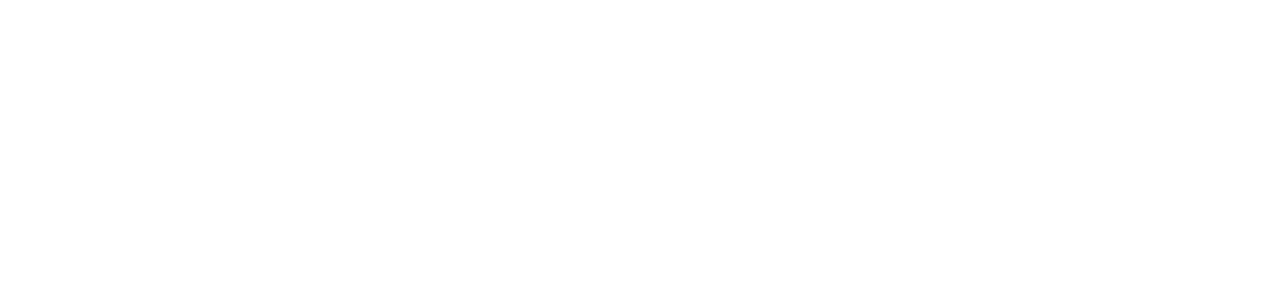
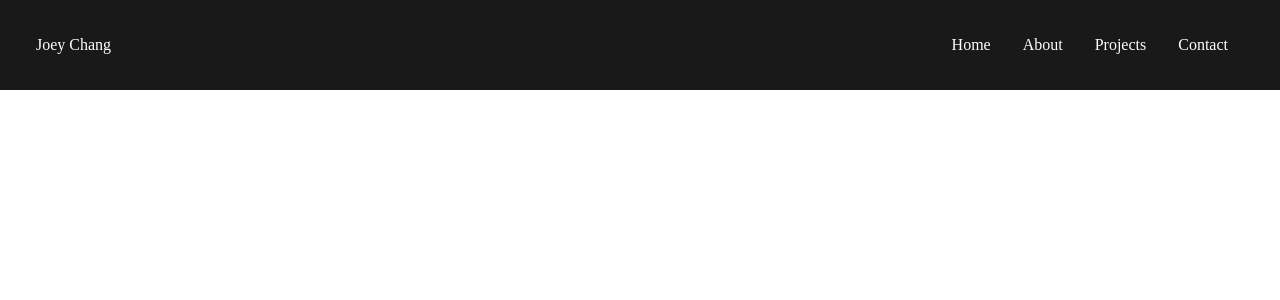
Before and after one commit to joesphchang/portfolio-frontend, a React (Create React App) app: page / in a window 1280 px wide. Shown: the top 300 px of the page. Built offline with nearby package versions, Linux system fonts and the light colour scheme.

Commit message:
Added Navigation & hamburger

```diff
--- a/src/App.css
+++ /dev/null
@@ -1,38 +0,0 @@
-.App {
-  text-align: center;
-}
-
-.App-logo {
-  height: 40vmin;
-  pointer-events: none;
-}
-
-@media (prefers-reduced-motion: no-preference) {
-  .App-logo {
-    animation: App-logo-spin infinite 20s linear;
-  }
-}
-
-.App-header {
-  background-color: #282c34;
-  min-height: 100vh;
-  display: flex;
-  flex-direction: column;
-  align-items: center;
-  justify-content: center;
-  font-size: calc(10px + 2vmin);
-  color: white;
-}
-
-.App-link {
-  color: #61dafb;
-}
-
-@keyframes App-logo-spin {
-  from {
-    transform: rotate(0deg);
-  }
-  to {
-    transform: rotate(360deg);
-  }
-}
--- a/src/App.js
+++ b/src/App.js
@@ -1,8 +1,9 @@
-import './App.css';
+import Navigation from "./components/Navigation.js/Navigation";
 
 function App() {
   return (
-    <div className="App">
+    <div>
+      <Navigation />
     </div>
   );
 }
--- a/src/components/Navigation.js/Navigation.css
+++ b/src/components/Navigation.js/Navigation.css
@@ -0,0 +1,84 @@
+.header {
+    position: fixed;
+    height: 90px;
+    width: 100%;
+    top: 0;
+    left: 0;
+    z-index: 1;
+    transition: .3s ease-in;
+    overflow: hidden;
+    background-color: rgba(0,0,0,.9);
+}
+
+.header .navbar {
+    display: flex;
+    justify-content: space-between;
+    align-items: center;
+    max-width: 1240px;
+    margin: auto;
+    height: 100%;
+    padding: 0 1rem;
+}
+
+.header .nav-menu a {
+    color: #ffffff;
+}
+
+
+.header .nav-menu {
+    display: flex;
+}
+
+.header .nav-item {
+    padding: 1rem;
+    font-weight: 500;
+}
+
+.header .nav-item a:hover {
+    padding-bottom: 12px;
+    border-bottom: 3px solid var(--secondary-color);
+}
+
+.hamburger {
+    display: none;
+}
+
+.logo {
+    color: white;
+}
+
+@media screen and (max-width:940px) {
+    .header {
+        max-width: 100%;
+        background-color: rgba(0,0,0,.9);
+    }
+
+    .header .navbar {
+        max-width: 100%;
+    }
+
+    .hamburger {
+        display: block;
+    }
+
+    .nav-menu {
+        position: fixed;
+        left: -100%;
+        top: 90px;
+        flex-direction: column;
+        background-color: rgba(0,0,0,.9);
+        width: 100%;
+        height: 90vh;
+        z-index: 999;
+        text-align: center;
+        transition: .3s;
+    }
+
+    .nav-menu.active {
+        left: 0;
+    }
+
+    .nav-item {
+        margin: 1.5rem 0;
+    }
+}
--- a/src/components/Navigation.js/Navigation.js
+++ b/src/components/Navigation.js/Navigation.js
@@ -0,0 +1,52 @@
+import React from 'react';
+import { FaBars, FaTimes } from 'react-icons/fa';
+import './Navigation.css';
+import { useState } from 'react';
+
+function Navigation() {
+	const [open, setOpen] = useState(false);
+	const handleOpen = () => setOpen(!open);
+
+	const closeMenu = () => setOpen(false);
+
+	return (
+		<div className='header'>
+			<nav className='navbar'>
+				<a href='/' className='logo'>
+					Joey Chang
+				</a>
+				<div className='hamburger' onClick={handleOpen}>
+					{open ? (
+						<FaTimes size={30} style={{ color: '#ffffff' }} />
+					) : (
+						<FaBars size={30} style={{ color: '#ffffff' }} />
+					)}
+				</div>
+				<ul className={open ? 'nav-menu active' : 'nav-menu'}>
+					<li className='nav-item'>
+						<a href='/' onClick={closeMenu}>
+							Home
+						</a>
+					</li>
+					<li className='nav-item'>
+						<a href='#about' onClick={closeMenu}>
+							About
+						</a>
+					</li>
+					<li className='nav-item'>
+						<a href='#projects' onClick={closeMenu}>
+							Projects
+						</a>
+					</li>
+					<li className='nav-item'>
+						<a href='#contact' onClick={closeMenu}>
+							Contact
+						</a>
+					</li>
+				</ul>
+			</nav>
+		</div>
+	);
+}
+
+export default Navigation;
--- a/src/index.css
+++ b/src/index.css
@@ -1,13 +1,38 @@
-body {
+* {
+  box-sizing: border-box;
   margin: 0;
-  font-family: -apple-system, BlinkMacSystemFont, 'Segoe UI', 'Roboto', 'Oxygen',
-    'Ubuntu', 'Cantarell', 'Fira Sans', 'Droid Sans', 'Helvetica Neue',
-    sans-serif;
-  -webkit-font-smoothing: antialiased;
-  -moz-osx-font-smoothing: grayscale;
+  padding: 0;
 }
 
-code {
-  font-family: source-code-pro, Menlo, Monaco, Consolas, 'Courier New',
-    monospace;
+ul {
+  list-style-type: none;
 }
+
+a {
+  text-decoration: none;
+  cursor: pointer;
+}
+
+a:hover {
+  color: maroon;
+}
+
+.button {
+  padding: 17px 28px;
+  font-size: 1.2rem;
+  color: #fff;
+  font-weight: 600;
+  text-transform: uppercase;
+  background-color: green;
+  border: 1px solid black;
+  border-radius: 4px;
+  cursor: pointer;
+}
+
+.line {
+  display: block;
+  width: 40px;
+  height: 3px;
+  margin: 5px auto;
+  background-color: black;
+}
--- a/src/index.js
+++ b/src/index.js
@@ -2,7 +2,6 @@
 import ReactDOM from 'react-dom';
 import './index.css';
 import App from './App';
-import reportWebVitals from './reportWebVitals';
 
 ReactDOM.render(
   <React.StrictMode>
--- a/src/reportWebVitals.js
+++ /dev/null
@@ -1,13 +0,0 @@
-const reportWebVitals = onPerfEntry => {
-  if (onPerfEntry && onPerfEntry instanceof Function) {
-    import('web-vitals').then(({ getCLS, getFID, getFCP, getLCP, getTTFB }) => {
-      getCLS(onPerfEntry);
-      getFID(onPerfEntry);
-      getFCP(onPerfEntry);
-      getLCP(onPerfEntry);
-      getTTFB(onPerfEntry);
-    });
-  }
-};
-
-export default reportWebVitals;
```
